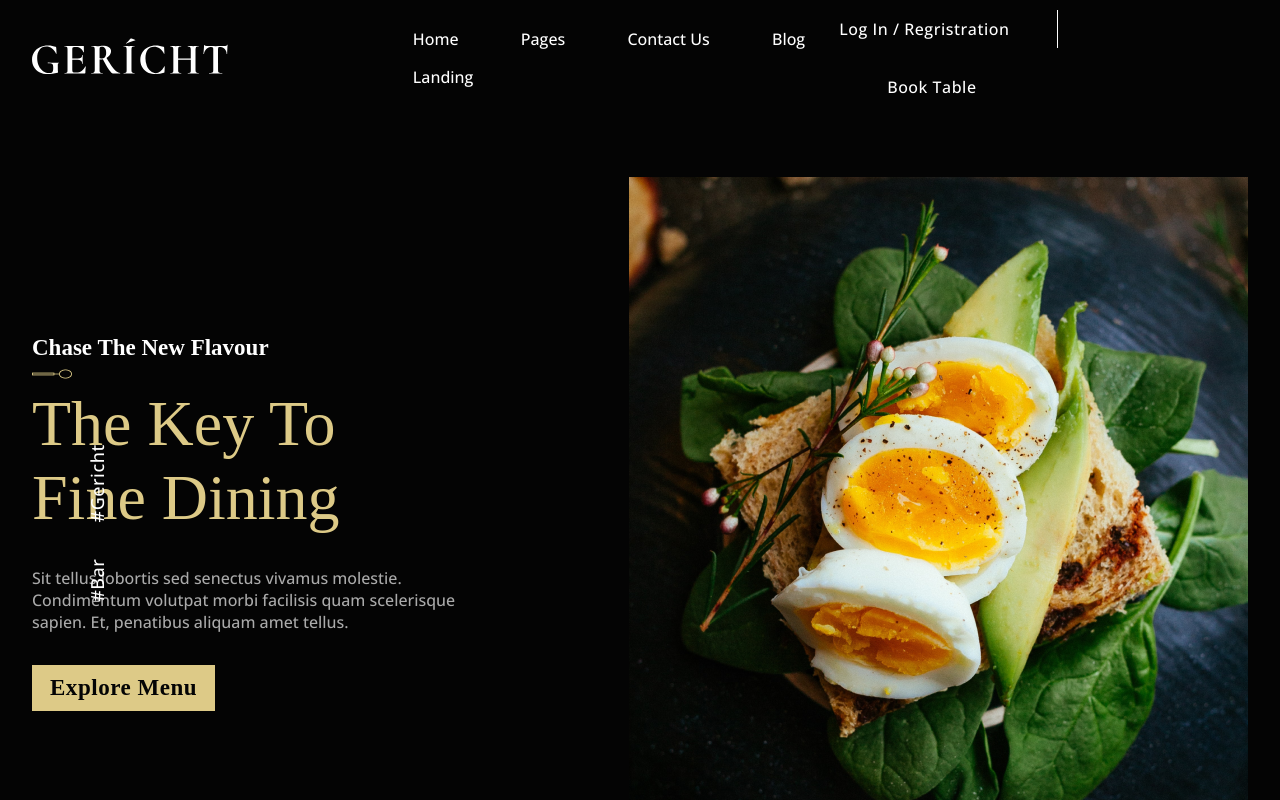
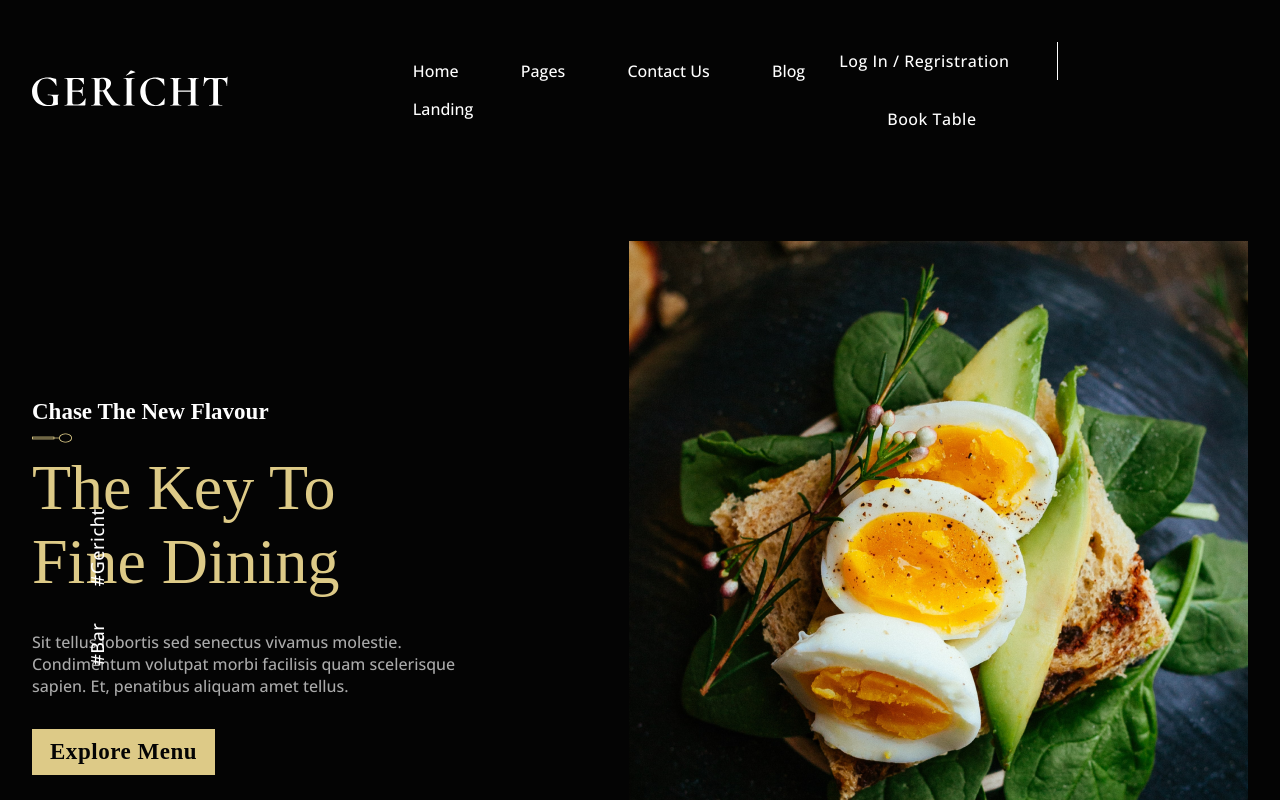
Before and after one commit to irvancolz/gericht-restaurant, a Next.js app: page / in a window 1280 px wide. Shown: the top 800 px of the page. Built offline with nearby package versions, Linux system fonts and the light colour scheme; a web font is replaced by a local one.

Commit message:
fix topnav padding issues

```diff
--- a/components/topnav/index.tsx
+++ b/components/topnav/index.tsx
@@ -71,7 +71,7 @@ export function Topnav() {
       }).from(".link-text", {
         opacity: "0",
         yPercent: 50,
-        stagger: 0.1,
+        stagger: 0.05,
         ease: CustomEase.create(
           "custom",
           "M0,0 C0.083,0.294 0.156,0.624 0.422,0.814 0.553,0.907 0.752,1 1,1 "
@@ -82,8 +82,7 @@ export function Topnav() {
     return () => animation.revert();
   }, []);
   return (
-    <Section
-      as="div"
+    <Box
       ref={containerEl}
       className={TopnavContainerStyles()}
       paddingSide="sm"
@@ -186,6 +185,6 @@ export function Topnav() {
           </Box>
         </TopnavMenuStyles>
       </TopnavNavStyles>
-    </Section>
+    </Box>
   );
 }
--- a/components/topnav/topnav.styles.ts
+++ b/components/topnav/topnav.styles.ts
@@ -28,13 +28,13 @@ const SlideOut = keyframes({
 
 export const TopnavContainerStyles = css({
   ...ContainerStyles,
-  px: "$4",
+  py: "$4",
   flexWrap: "wrap",
   "@bp2": {
-    px: "$2",
+    py: "$2",
   },
   "@bp1": {
-    px: "$1",
+    py: "$1",
   },
 });
 
```
